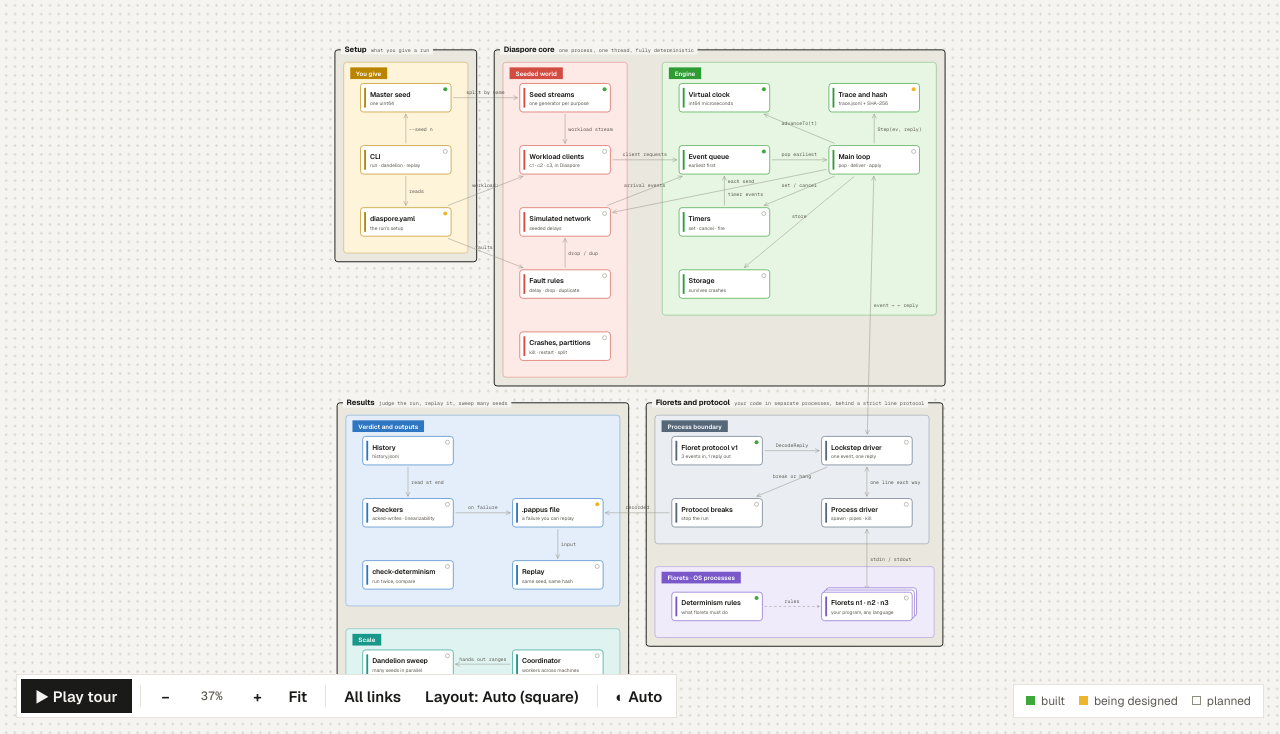
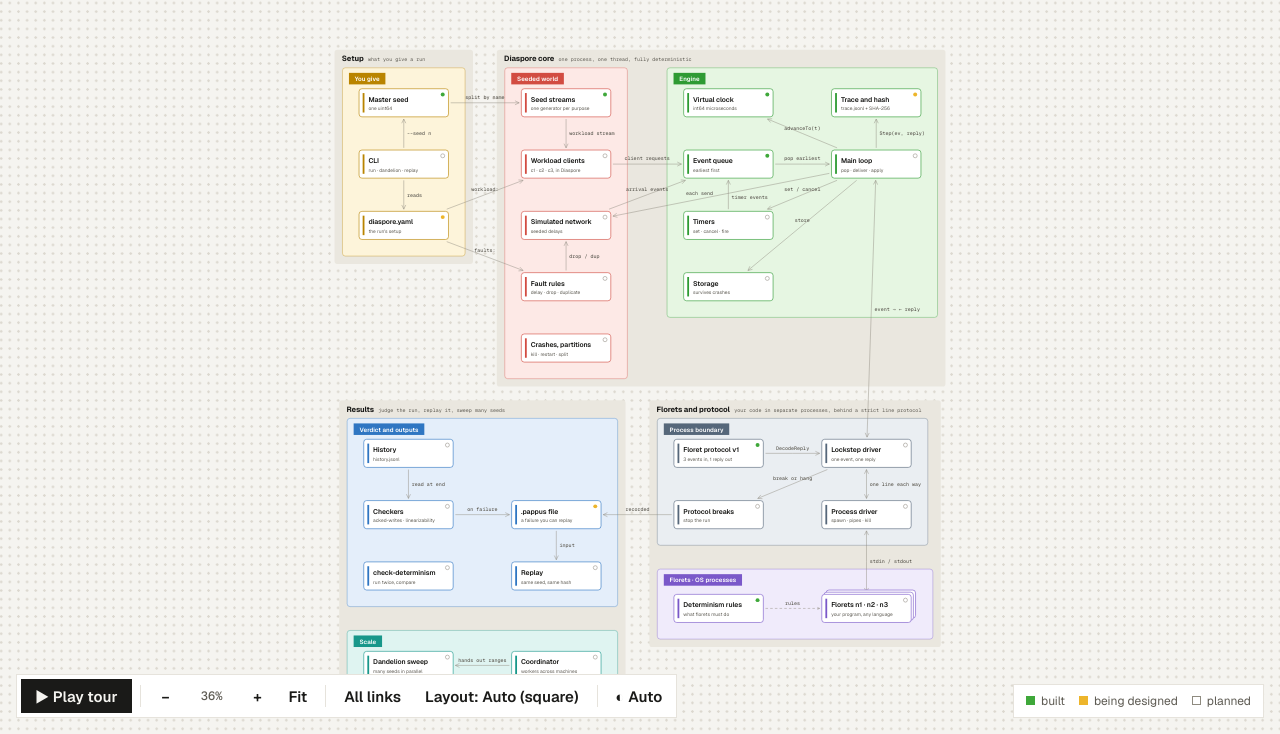
Before and after one commit to ru-dr/diaspore, a plain HTML site: page site/atlas/index.html in a window 1280 px wide. Shown: the part 66-800 px from the top of the page. Drawn offline with nearby package versions, Linux system fonts and the light colour scheme.

Commit message:
docs(atlas): borderless frames, readable labels; split Pages deploy (#21)
Frames are a neutral backing without outlines, labels avoid zone borders, and Pages deploys in its own job after build.

```diff
--- a/site/atlas/index.html
+++ b/site/atlas/index.html
@@ -81,7 +81,7 @@ body { background-image: radial-gradient(circle, var(--dot) 1.2px, transparent 1
 :root[data-theme="dark"] .z-florets  { --zc: #C3AEFF; --zt: #221D33; }
 :root[data-theme="dark"] .z-verdict  { --zc: #8CC4F2; --zt: #16212D; }
 :root[data-theme="dark"] .z-scale    { --zc: #74E0D2; --zt: #132826; }
-.group .s { stroke: var(--ink); fill: none; stroke-width: 2.6px; }
+.group .s { display: none; }
 .group .f { fill: var(--frame); stroke: none; }
 .group .gbg { fill: var(--paper); }
 .group .gt { font-family: var(--font-body); font-weight: 700; font-size: 21px; fill: var(--ink); letter-spacing: -.01em; }
@@ -109,7 +109,8 @@ body { background-image: radial-gradient(circle, var(--dot) 1.2px, transparent 1
 .edge.on .s { stroke: var(--ink); stroke-width: 2.6px; opacity: 1; }
 .edge.dim .s { opacity: .12; }
 .elabel { display: none; pointer-events: none; }
-.elabel text { font-family: var(--font-mono); font-size: 13.5px; fill: var(--muted); }
+.elabel text { font-family: var(--font-mono); font-size: 14px; font-weight: 500; fill: var(--muted); }
+.elabel.tight text { stroke: var(--paper); stroke-width: 3px; paint-order: stroke; stroke-linejoin: round; }
 .elabel.main { display: inline; }
 .elabel.on { display: inline; }
 .elabel.on text { fill: var(--ink); font-weight: 600; }
@@ -311,7 +312,7 @@ for (const z of ZONES) {
 drawGroups();
 }
 /* outer frames (e.g. Diaspore core) around neighbouring zones; the label sits on the top edge like a legend */
-const GM = 24, GTOP = 34;
+const GM = 22, GTOP = 50;
 function drawGroups() {
   for (const gr of (typeof GROUPS === "undefined" ? [] : GROUPS)) {
     const zs = ZONES.filter(z => gr.members.includes(z.key));
@@ -321,10 +322,9 @@ function drawGroups() {
     const g = el("g", { class: "group" });
     zl.insertBefore(g, zl.firstChild);
     g.appendChild(sketchRect(x0, y0, gr.w, gr.h, seedOf(gr.label), true, false));
-    const bg = el("rect", { class: "gbg", x: x0 + 16, y: y0 - 13, width: 10, height: 26 }, g);
-    const t = el("text", { class: "gt", x: x0 + 26, y: y0 + 7 }, g); t.textContent = gr.label;
-    const nt = el("text", { class: "gn", y: y0 + 6 }, g); nt.textContent = gr.note;
-    gr.size = () => { const tw = t.getComputedTextLength(); nt.setAttribute("x", x0 + 26 + tw + 12); bg.setAttribute("width", tw + nt.getComputedTextLength() + 32); };
+    const t = el("text", { class: "gt", x: x0 + 20, y: y0 + 32 }, g); t.textContent = gr.label;
+    const nt = el("text", { class: "gn", y: y0 + 31 }, g); nt.textContent = gr.note;
+    gr.size = () => { nt.setAttribute("x", x0 + 20 + t.getComputedTextLength() + 12); };
   }
 }
 
@@ -388,6 +388,12 @@ function placeLabels() {
   // sample every main arrow so a label can avoid sitting on someone else's line
   const samples = [];
   edgeEls.forEach((e, i) => { if (e.main) for (let k = 0; k <= 40; k++) { const [x, y] = pointAt(e.pts, k / 40); samples.push({ x, y, i }); } });
+  // zone and frame borders count as lines too, so a label never sits across an outline
+  for (const r of ZONES) {
+    if (r.w == null) continue;
+    for (let x = r.x; x <= r.x + r.w; x += 8) samples.push({ x, y: r.y, i: -1 }, { x, y: r.y + r.h, i: -1 });
+    for (let y = r.y; y <= r.y + r.h; y += 8) samples.push({ x: r.x, y, i: -1 }, { x: r.x + r.w, y, i: -1 });
+  }
   const hitsLine = (r, self) => samples.some(p => p.i !== self && p.x > r.x - 3 && p.x < r.x + r.w + 3 && p.y > r.y - 3 && p.y < r.y + r.h + 3);
   for (const e of order) {
     probe.textContent = e.t.txt.textContent;
@@ -415,13 +421,15 @@ function placeLabels() {
     let best = null;
     const self = edgeEls.indexOf(e);
     for (const strict of [true, false]) {
-      outer: for (const f of [0.5, 0.4, 0.6, 0.3, 0.7, 0.22, 0.78]) for (const side of [1, -1]) {
+      outer: for (const f of [0.5, 0.4, 0.6, 0.3, 0.7, 0.22, 0.78, 0.15, 0.85]) for (const side of [1, -1]) {
         const c = spot(f, side);
         if (!taken.some(o => overlaps(o, c.r)) && (!strict || !hitsLine(c.r, self))) { best = c; break outer; }
       }
       if (best) break;
     }
+    const clear = !!best;
     best = best || spot(0.5, 1);
+    e.t.classList.toggle("tight", !clear);
     if (e.main) taken.push(best.r); // hidden links only show when focused, so they don't reserve space
     e.t.txt.setAttribute("x", best.tx); e.t.txt.setAttribute("y", best.ty); e.t.txt.setAttribute("text-anchor", best.anchor);
   }
@@ -639,7 +647,7 @@ const LAYOUTS = {
   square: [[["input"], ["world"], ["engine"]], [["verdict", "scale"], ["boundary", "florets"]]],
   tall:   [[["input"]], [["world"], ["engine"]], [["boundary", "florets"]], [["verdict", "scale"]]]
 };
-const GAPX = 96, GAPY = 104;
+const GAPX = 110, GAPY = 110;
 // each zone's boxes, relative to the zone's top-left corner (taken from data.js)
 const zoneShape = {};
 for (const z of ZONES) {
```
Also changed, not shown: 1 other file.
